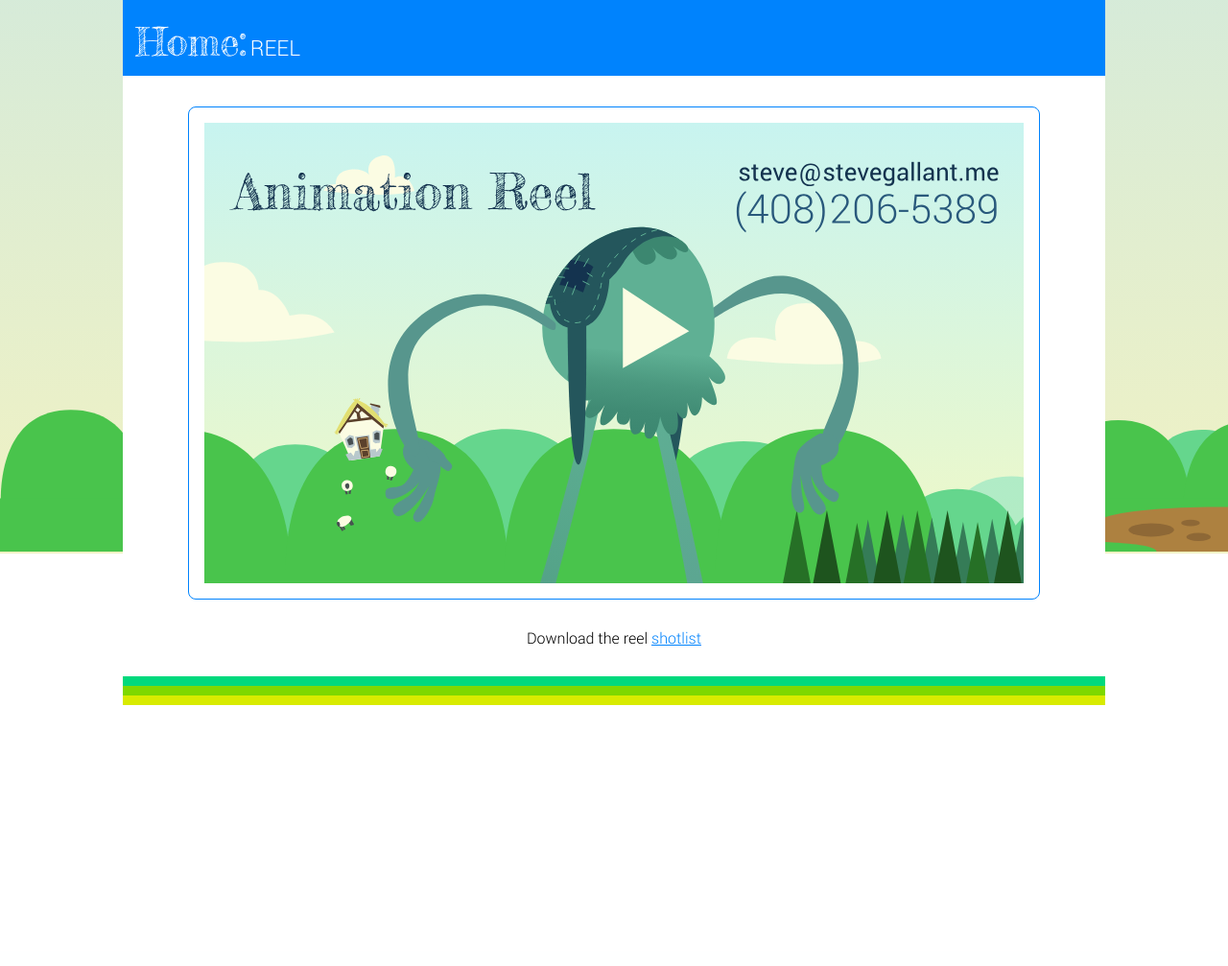
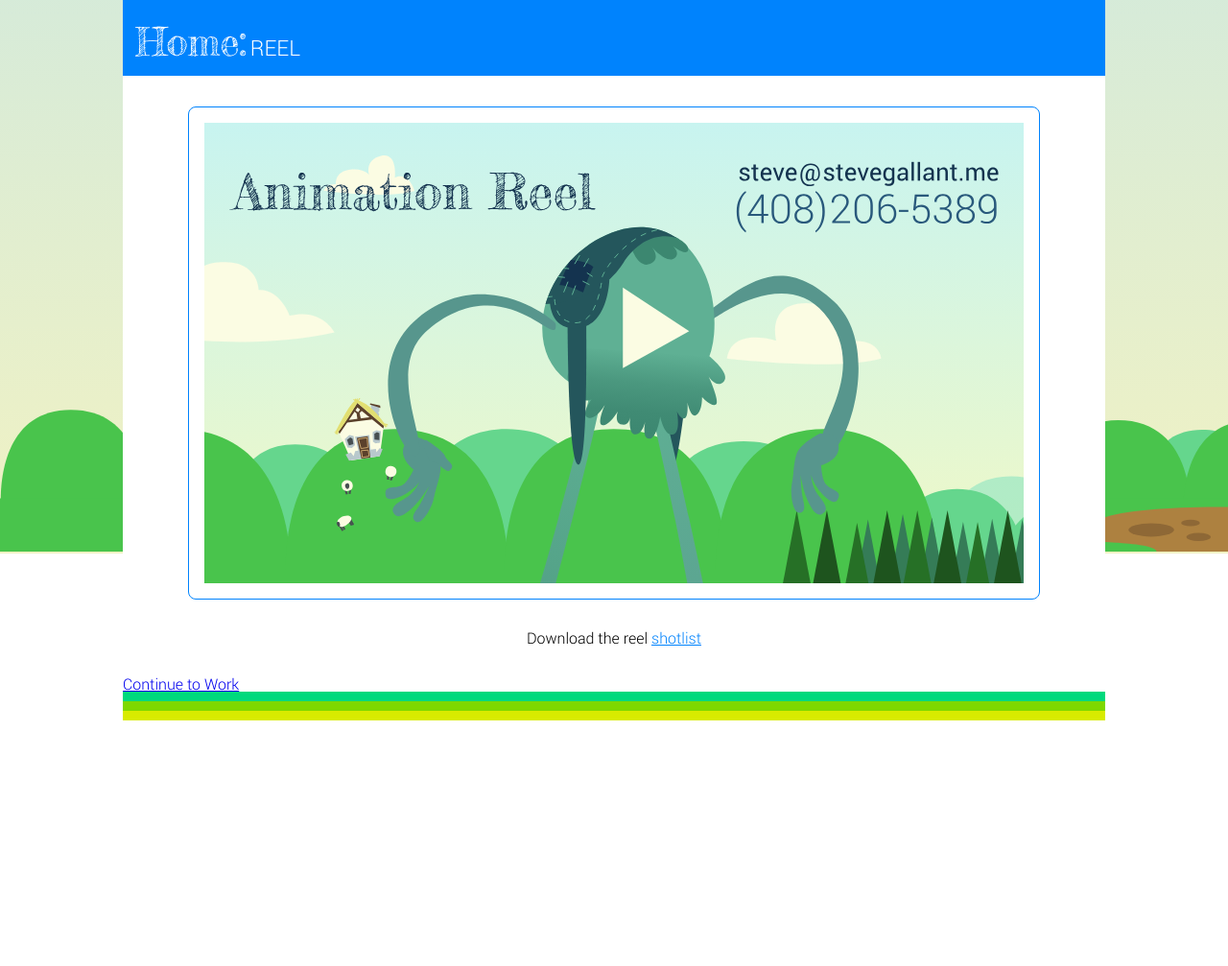
Before and after one commit to jaidetree/stevegallant.me, a PHP site: the page made by app/views/app.php in a window 1280 px wide. Shown: the part 223-1230 px from the top of the page at 96% size. Before the commit the page ends 958 px from the top, so only its background shows below. Run offline with PHP 8.4, Linux system fonts and the light colour scheme; the template is opened without the code that fills it, so the values that code supplies are empty.

```diff
--- a/app/views/app.php
+++ b/app/views/app.php
@@ -42,6 +42,9 @@
                             <div class="shotlist">
                                 <p>Download the reel <a href="/static/downloads/shotlist2014sm.pdf" target="_blank">shotlist</a></p>
                             </div>
+                        </div>
+                        <div class="nav">
+                            <a href="#!/work">Continue to Work</a>
                         </div>
                     </section>
                     <section id="work" class="page">
```
Also changed, not shown: static/images/favicon.png (added).
